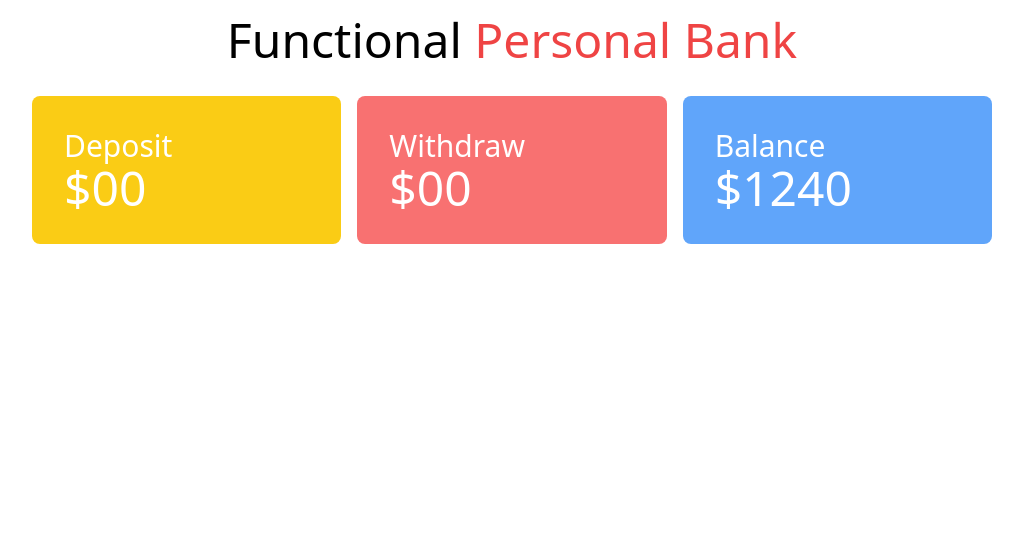
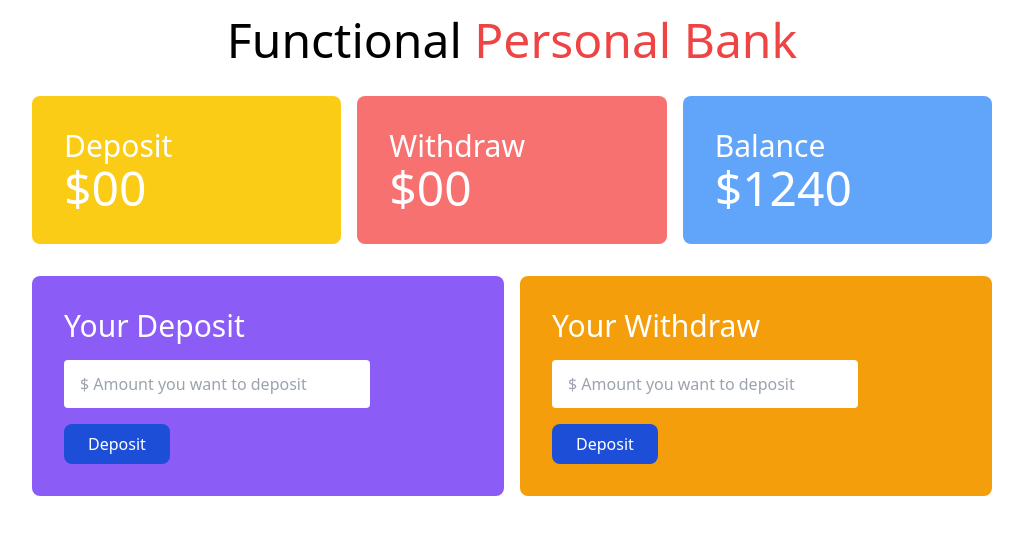
Before and after one commit to 01312345069/Functional-Banking-System-with-HTML-DOM-JavaScript-Tailwind-CSS, a plain HTML site: page index.html in a window 1280 px wide. Shown: the whole page, without its empty margins (128-1151 px from the left). Drawn offline with nearby package versions, Linux system fonts and the light colour scheme.

Commit message:
complete 1st step

```diff
--- a/index.html
+++ b/index.html
@@ -33,6 +33,24 @@
 
             </div>
         </section>
+        <!-- deposit and withdraw section  -->
+        <section class="mt-8 w-3/4 mx-auto">
+            <!-- div.grid.grid-cols-2.gap-4  -->
+            <div class="grid grid-cols-2 gap-4">
+                <div class="bg-violet-500 p-8 rounded-lg">
+                    <h3 class="text-3xl text-white mb-4">Your Deposit</h3>
+                    <input class="w-3/4 px-4 py-3 rounded block" type="text" placeholder="$ Amount you want to deposit">
+                    <button id="btn-deposit"
+                        class="bg-blue-700 px-6 py-2 text-white rounded-lg mt-4 font-medium hover:bg-green-500">Deposit</button>
+                </div>
+                <div class="bg-amber-500 p-8 rounded-lg">
+                    <h3 class="text-3xl text-white mb-4">Your Withdraw</h3>
+                    <input class="w-3/4 px-4 py-3 rounded block" type="text" placeholder="$ Amount you want to deposit">
+                    <button id="btn-withdraw"
+                        class="bg-blue-700 px-6 py-2 text-white rounded-lg mt-4 font-medium hover:bg-green-500">Deposit</button>
+                </div>
+            </div>
+        </section>
     </main>
 
 </body>
```
Also changed, not shown: 1 other file.
